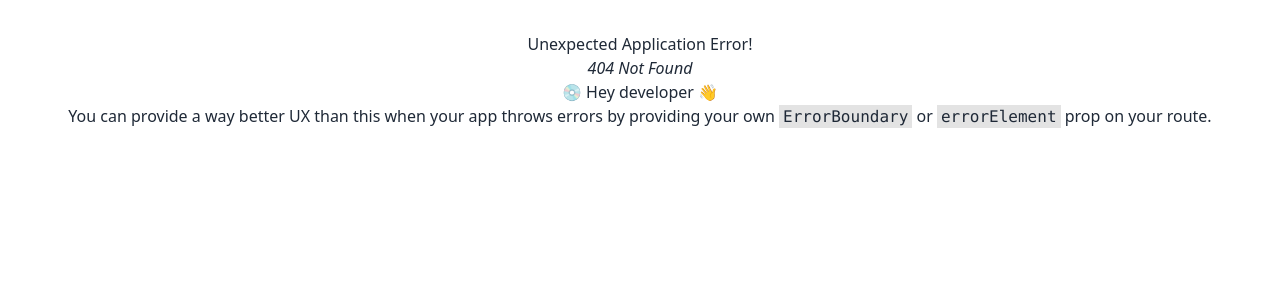
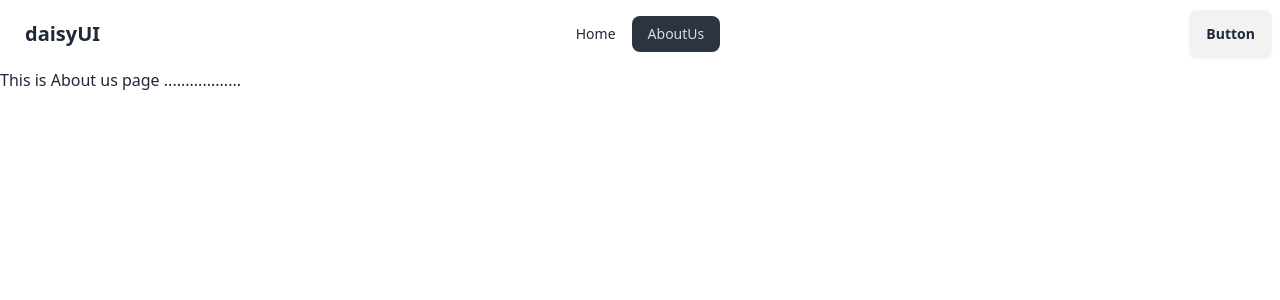
Before and after one commit to sadek1999/gamming-shop-frontend, a React (Vite) app: page /aboutUs in a window 1280 px wide. Before the commit this address had no page. Shown: the top 300 px of the page. Built offline with nearby package versions, Linux system fonts and the light colour scheme.

Commit message:
set RTD query

```diff
--- a/src/components/layouts/MainLayout.tsx
+++ b/src/components/layouts/MainLayout.tsx
@@ -1,9 +1,11 @@
 
 import { Outlet } from 'react-router-dom';
+import Navbar from '../navbar/Navbar';
 
 const MainLayout = () => {
     return (
         <div>
+            <Navbar></Navbar>
             <Outlet></Outlet>
         </div>
     );
--- /dev/null
+++ b/src/components/navbar/Navbar.tsx
@@ -0,0 +1,50 @@
+import React from 'react';
+import { NavLink } from 'react-router-dom';
+
+const Navbar = () => {
+
+  const Links=<>
+  <li><NavLink to={'/'}>Home</NavLink></li>
+  <li><NavLink to={'/aboutUs'}>AboutUs</NavLink></li>
+
+  </>
+
+    return (
+        <div className="navbar bg-base-100">
+        <div className="navbar-start">
+          <div className="dropdown">
+            <div tabIndex={0} role="button" className="btn btn-ghost lg:hidden">
+              <svg
+                xmlns="http://www.w3.org/2000/svg"
+                className="h-5 w-5"
+                fill="none"
+                viewBox="0 0 24 24"
+                stroke="currentColor">
+                <path
+                  strokeLinecap="round"
+                  strokeLinejoin="round"
+                  strokeWidth="2"
+                  d="M4 6h16M4 12h8m-8 6h16" />
+              </svg>
+            </div>
+            <ul
+              tabIndex={0}
+              className="menu menu-sm dropdown-content bg-base-100 rounded-box z-[1] mt-3 w-52 p-2 shadow">
+              {Links}
+            </ul>
+          </div>
+          <a className="btn btn-ghost text-xl">daisyUI</a>
+        </div>
+        <div className="navbar-center hidden lg:flex">
+          <ul className="menu menu-horizontal px-1">
+          {Links}
+          </ul>
+        </div>
+        <div className="navbar-end">
+          <a className="btn">Button</a>
+        </div>
+      </div>
+    );
+};
+
+export default Navbar;
--- /dev/null
+++ b/src/pages/About/AboutUs.tsx
@@ -0,0 +1,11 @@
+
+
+const AboutUs = () => {
+    return (
+        <div>
+            <h1>This is About us page ..................</h1>
+        </div>
+    );
+};
+
+export default AboutUs;
--- /dev/null
+++ b/src/pages/Home/home/Home.tsx
@@ -0,0 +1,11 @@
+
+
+const Home = () => {
+    return (
+        <div>
+            <h1>This is home page .................</h1>
+        </div>
+    );
+};
+
+export default Home;
--- /dev/null
+++ b/src/redux/api/api.ts
@@ -0,0 +1,18 @@
+import { createApi, fetchBaseQuery } from '@reduxjs/toolkit/query/react'
+
+
+
+export const baseApi= createApi({
+    reducerPath:"baseApi",
+    baseQuery:fetchBaseQuery({baseUrl:'http://localhost:5000/'}),
+    endpoints:(builder)=>({
+        getProducts:builder.query({
+            query:()=>({
+                url:"/products",
+                method:"GET",
+            })
+        })
+    })
+})
+
+export const {useGetProductsQuery}=baseApi;
--- a/src/redux/store.ts
+++ b/src/redux/store.ts
@@ -1,9 +1,10 @@
 import { configureStore } from '@reduxjs/toolkit'
+import { baseApi } from './api/api'
 // ...
 
 export const store = configureStore({
   reducer: {
-
+   [baseApi.reducerPath]:baseApi.reducer
   },
 })
 
```
Also changed, not shown: src/routes/index.tsx (+13 -3 lines).
